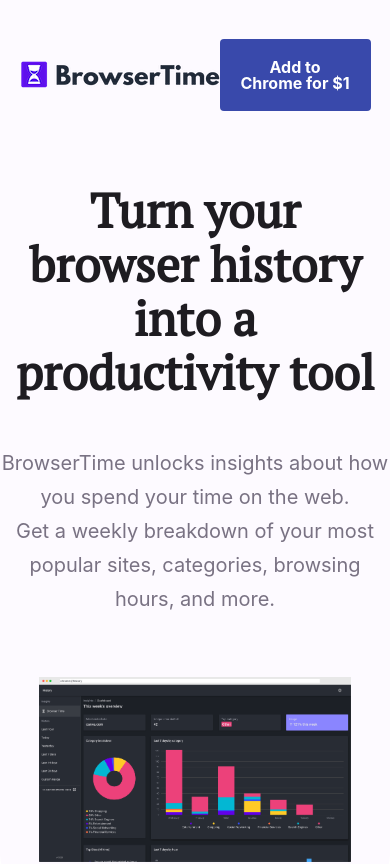
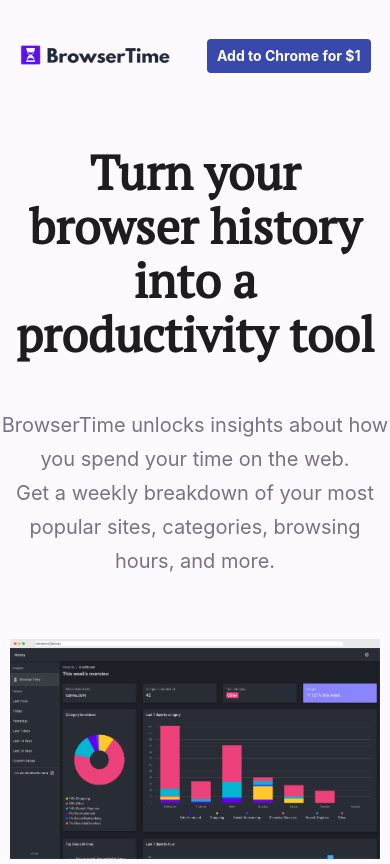
Before and after one commit to seanmiller802/BrowserTime-landing, a Gatsby site: page / in a window 390 px wide. Shown: the top 864 px of the page. Built offline with nearby package versions, Linux system fonts and the light colour scheme; Gatsby itself is replaced by a stand-in of ours.

Commit message:
adjust logo size for mobile device

```diff
--- a/static/styles/_all.scss
+++ b/static/styles/_all.scss
@@ -43,6 +43,22 @@
           border-radius: 4px;
           text-align: center;
           color: #FFFFFF;
+        }
+      }
+
+      @media screen and (max-width: $break-small) {
+
+        .logo {
+          img {
+            max-width: 150px;
+          }
+        }
+
+        .get-started {
+          a {
+            padding: 10px;
+            font-size: 14px;
+          }
         }
       }
     }
@@ -96,7 +112,7 @@
       }
 
       img {
-        max-width: 80%;
+        max-width: 95%;
       }
     }
   }
```
